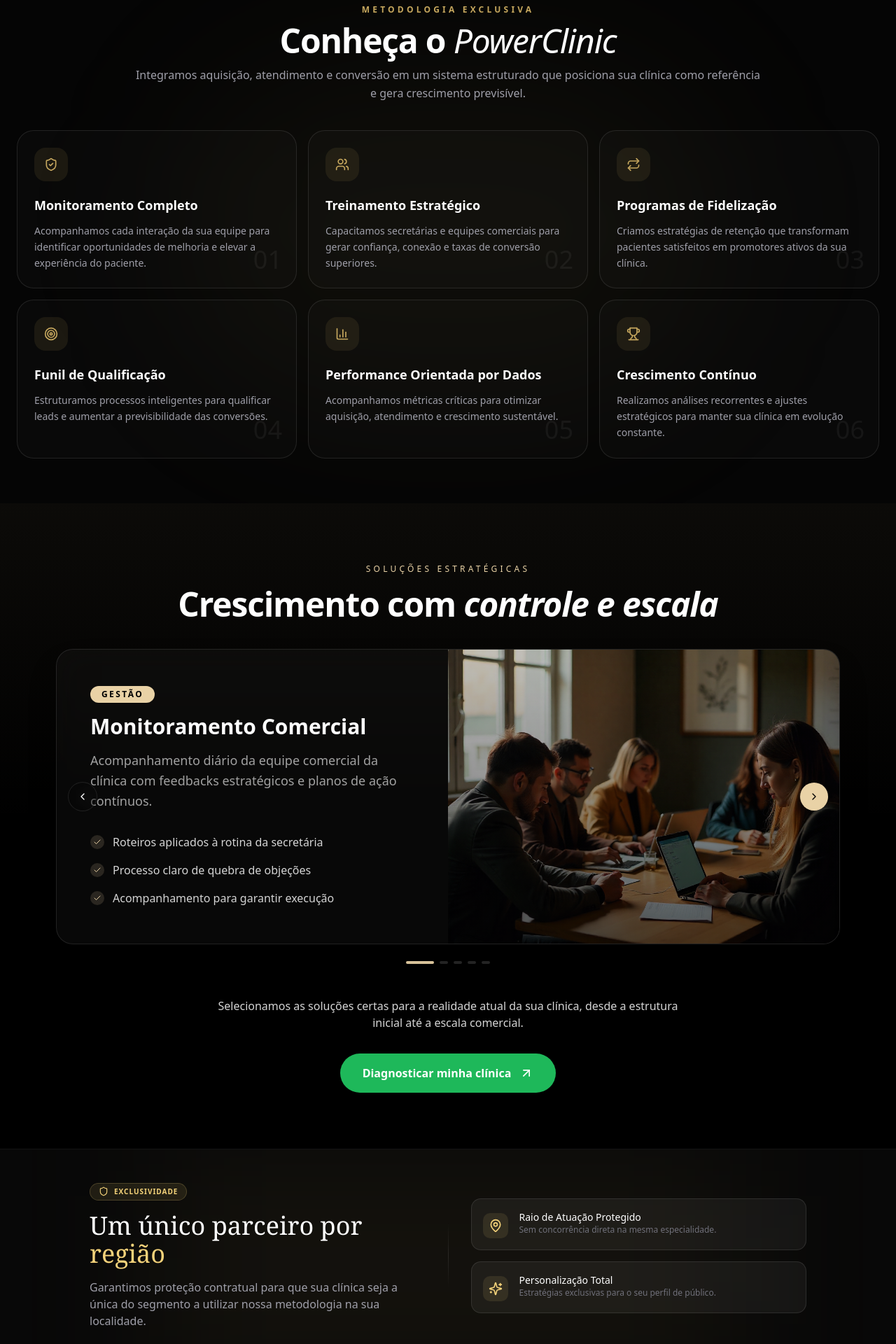
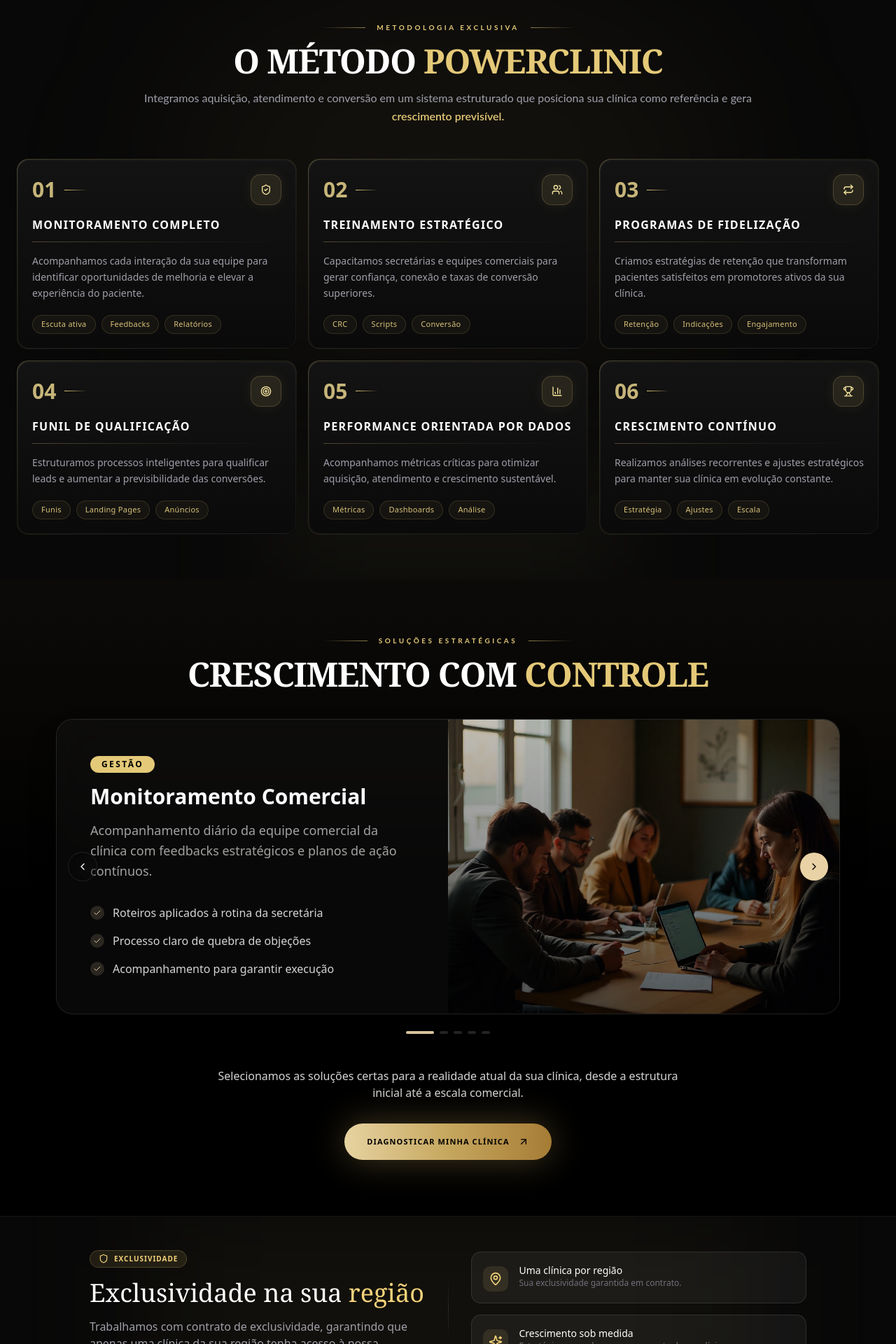
Before and after one commit to agenciabelmond/belmond, a Next.js app: page / in a window 1280 px wide. Shown: the part 780-2700 px from the top of the page at 70% size. Built offline with nearby package versions, Linux system fonts and the light colour scheme.

Commit message:
segunda seção

```diff
--- a/components/exclusivity-banner.tsx
+++ b/components/exclusivity-banner.tsx
@@ -3,54 +3,71 @@ import { Shield, MapPin, Sparkles } from "lucide-react";
 export function ExclusivityBanner() {
   return (
     <section className="py-12 bg-[#080808] border-y border-white/5 relative overflow-hidden">
-      {/* Glow de fundo sutil para não ficar chapado */}
       <div className="absolute top-1/2 left-1/2 -translate-x-1/2 -translate-y-1/2 w-2/3 h-full bg-[#F4D27A]/5 blur-[100px] pointer-events-none" />
 
       <div className="container mx-auto px-4 relative z-10">
         <div className="max-w-5xl mx-auto">
+          <div className="flex flex-col md:flex-row items-center gap-8">
 
-          <div className="flex flex-col md:flex-row items-center gap-8 mb-10">
+            {/* Texto principal */}
             <div className="flex-1 text-center md:text-left">
               <div className="inline-flex items-center gap-2 px-3 py-1 rounded-full bg-[#F4D27A]/10 border border-[#F4D27A]/20 mb-4">
                 <Shield className="w-3.5 h-3.5 text-[#F4D27A]" />
-                <span className="text-[10px] uppercase tracking-widest font-bold text-[#F4D27A]">Exclusividade</span>
+                <span className="text-[10px] uppercase tracking-widest font-bold text-[#F4D27A]">
+                  Exclusividade
+                </span>
               </div>
+
               <h2 className="text-3xl md:text-4xl font-serif text-white mb-4">
-                Um único parceiro por <span className="text-[#F4D27A]">região</span>
+                Exclusividade na sua{" "}
+                <span className="text-[#F4D27A]">região</span>
               </h2>
+
               <p className="text-zinc-400 text-sm md:text-base max-w-xl">
-                Garantimos proteção contratual para que sua clínica seja a única do segmento a utilizar nossa metodologia na sua localidade.
+                Trabalhamos com contrato de exclusividade, garantindo que
+                apenas uma clínica da sua região tenha acesso à nossa
+                metodologia.
               </p>
             </div>
 
+            {/* Divisor */}
             <div className="hidden md:block w-px h-24 bg-gradient-to-b from-transparent via-white/10 to-transparent" />
 
+            {/* Cards */}
             <div className="flex-1 grid grid-cols-1 gap-4 w-full">
-              {/* Item 1 */}
+
               <div className="flex items-start gap-4 p-4 rounded-xl bg-white/5 border border-white/10 hover:border-[#F4D27A]/30 transition-colors">
                 <div className="mt-1 bg-[#F4D27A]/10 p-2 rounded-lg text-[#F4D27A]">
                   <MapPin className="w-5 h-5" />
                 </div>
+
                 <div>
-                  <h3 className="text-white font-medium text-sm">Raio de Atuação Protegido</h3>
-                  <p className="text-zinc-500 text-xs">Sem concorrência direta na mesma especialidade.</p>
+                  <h3 className="text-white font-medium text-sm">
+                    Uma clínica por região
+                  </h3>
+                  <p className="text-zinc-500 text-xs">
+                    Sua exclusividade garantida em contrato.
+                  </p>
                 </div>
               </div>
 
-              {/* Item 2 */}
               <div className="flex items-start gap-4 p-4 rounded-xl bg-white/5 border border-white/10 hover:border-[#F4D27A]/30 transition-colors">
                 <div className="mt-1 bg-[#F4D27A]/10 p-2 rounded-lg text-[#F4D27A]">
                   <Sparkles className="w-5 h-5" />
                 </div>
+
                 <div>
-                  <h3 className="text-white font-medium text-sm">Personalização Total</h3>
-                  <p className="text-zinc-500 text-xs">Estratégias exclusivas para o seu perfil de público.</p>
+                  <h3 className="text-white font-medium text-sm">
+                    Crescimento sob medida
+                  </h3>
+                  <p className="text-zinc-500 text-xs">
+                    Estratégias pensadas para o momento da sua clínica.
+                  </p>
                 </div>
               </div>
+
             </div>
           </div>
-
-
         </div>
       </div>
     </section>
--- a/components/powerclinic.tsx
+++ b/components/powerclinic.tsx
@@ -12,40 +12,52 @@ import {
 
 const features = [
   {
+    number: "01",
     title: "Monitoramento Completo",
     description:
       "Acompanhamos cada interação da sua equipe para identificar oportunidades de melhoria e elevar a experiência do paciente.",
     icon: ShieldCheck,
+    tags: ["Escuta ativa", "Feedbacks", "Relatórios"],
   },
   {
+    number: "02",
     title: "Treinamento Estratégico",
     description:
       "Capacitamos secretárias e equipes comerciais para gerar confiança, conexão e taxas de conversão superiores.",
     icon: Users,
+    tags: ["CRC", "Scripts", "Conversão"],
   },
   {
+    number: "03",
     title: "Programas de Fidelização",
     description:
       "Criamos estratégias de retenção que transformam pacientes satisfeitos em promotores ativos da sua clínica.",
     icon: Repeat,
+    tags: ["Retenção", "Indicações", "Engajamento"],
   },
   {
+    number: "04",
     title: "Funil de Qualificação",
     description:
       "Estruturamos processos inteligentes para qualificar leads e aumentar a previsibilidade das conversões.",
     icon: Target,
+    tags: ["Funis", "Landing Pages", "Anúncios"],
   },
   {
+    number: "05",
     title: "Performance Orientada por Dados",
     description:
       "Acompanhamos métricas críticas para otimizar aquisição, atendimento e crescimento sustentável.",
     icon: BarChart3,
+    tags: ["Métricas", "Dashboards", "Análise"],
   },
   {
+    number: "06",
     title: "Crescimento Contínuo",
     description:
       "Realizamos análises recorrentes e ajustes estratégicos para manter sua clínica em evolução constante.",
     icon: Trophy,
+    tags: ["Estratégia", "Ajustes", "Escala"],
   },
 ];
 
@@ -53,9 +65,7 @@ const containerVariants = {
   hidden: { opacity: 0 },
   visible: {
     opacity: 1,
-    transition: {
-      staggerChildren: 0.1,
-    },
+    transition: { staggerChildren: 0.08 },
   },
 };
 
@@ -64,45 +74,67 @@ const itemVariants = {
   visible: {
     opacity: 1,
     y: 0,
-    transition: {
-      duration: 0.4,
-    },
+    transition: { duration: 0.45 },
   },
 };
+
+function Divider({ children }: { children: React.ReactNode }) {
+  return (
+    <div className="flex items-center justify-center gap-4 w-full">
+      <div className="h-px w-16 bg-gradient-to-r from-transparent to-[#E4C978]/60" />
+
+      <span
+        className="text-[10px] font-bold tracking-[0.35em] text-[#E4C978] uppercase"
+        style={{ fontFamily: "'Lato', sans-serif" }}
+      >
+        {children}
+      </span>
+
+      <div className="h-px w-16 bg-gradient-to-l from-transparent to-[#E4C978]/60" />
+    </div>
+  );
+}
 
 export default function MethodologySection() {
   return (
     <section
       id="metodo"
-      className="relative -mt-10 md:-mt-16 overflow-hidden bg-[#050505] px-6 py-16 text-white"
+      className="relative -mt-4 md:-mt-8 overflow-hidden bg-[#080808] px-6 py-16 text-white"
     >
-      {/* Glow background */}
-      <div className="absolute left-1/2 top-1/2 h-[500px] w-[800px] -translate-x-1/2 -translate-y-1/2 rounded-full bg-[#C6A75E]/5 blur-[120px]" />
+      <div className="pointer-events-none absolute inset-0">
+        <div className="absolute left-1/2 top-1/3 h-[500px] w-[800px] -translate-x-1/2 -translate-y-1/2 rounded-full bg-[#E4C978]/5 blur-[130px]" />
+        <div className="absolute bottom-0 left-1/2 h-[180px] w-[500px] -translate-x-1/2 bg-[#EED48F]/6 blur-[80px]" />
+      </div>
 
       <div className="relative z-10 mx-auto max-w-7xl">
-        {/* Header */}
         <motion.div
           initial={{ opacity: 0, y: 20 }}
           whileInView={{ opacity: 1, y: 0 }}
           viewport={{ once: true }}
-          className="mx-auto mb-10 max-w-4xl space-y-3 text-center"
+          transition={{ duration: 0.5 }}
+          className="mx-auto mb-12 max-w-4xl space-y-4 text-center"
         >
-          <span className="inline-block text-xs font-semibold uppercase tracking-[0.35em] text-[#C6A75E]">
-            Metodologia Exclusiva
-          </span>
+          <Divider>Metodologia Exclusiva</Divider>
 
-          <h2 className="text-3xl font-bold tracking-tight md:text-5xl">
-            Conheça o <span className="italic font-light">PowerClinic</span>
+          <h2
+            className="text-3xl font-black leading-none tracking-tight md:text-5xl"
+            style={{ fontFamily: "'Playfair Display', Georgia, serif" }}
+          >
+            O MÉTODO <span className="text-[#E4C978]">POWERCLINIC</span>
           </h2>
 
-          <p className="text-sm leading-relaxed text-zinc-400 md:text-base">
+          <p
+            className="text-sm leading-relaxed text-zinc-400 md:text-base"
+            style={{ fontFamily: "'Lato', sans-serif" }}
+          >
             Integramos aquisição, atendimento e conversão em um sistema
-            estruturado que posiciona sua clínica como referência e gera
+            estruturado que posiciona sua clínica como referência e gera{' '}
+            <span className="font-semibold text-[#E4C978]">
               crescimento previsível.
+            </span>
           </p>
         </motion.div>
 
-        {/* Grid */}
         <motion.div
           variants={containerVariants}
           initial="hidden"
@@ -110,37 +142,62 @@ export default function MethodologySection() {
           viewport={{ once: true }}
           className="grid gap-4 md:grid-cols-2 lg:grid-cols-3"
         >
-          {features.map(({ title, description, icon: Icon }, index) => (
+          {features.map(({ number, title, description, icon: Icon, tags }) => (
             <motion.div
               key={title}
               variants={itemVariants}
-              whileHover={{ y: -6 }}
-              className="group relative overflow-hidden rounded-3xl border border-white/10 bg-white/[0.02] p-6 transition-all duration-500 hover:border-[#C6A75E]/40 hover:bg-white/[0.04]"
+              whileHover={{ y: -6, scale: 1.015 }}
+              transition={{ duration: 0.35 }}
+              className="group relative flex flex-col overflow-hidden rounded-2xl p-[1px]"
             >
-              {/* hover glow */}
-              <div className="absolute inset-0 bg-gradient-to-br from-[#C6A75E]/5 to-transparent opacity-0 transition-opacity duration-500 group-hover:opacity-100" />
+              <div className="absolute inset-0 rounded-2xl bg-gradient-to-br from-[#F8E7A1]/40 via-[#E4C978]/15 to-transparent opacity-80 transition-all duration-500 group-hover:opacity-100" />
 
-              <div className="relative z-10">
-                {/* Icon */}
-                <div className="mb-5 flex h-12 w-12 items-center justify-center rounded-2xl bg-[#C6A75E]/10 transition-transform duration-500 group-hover:scale-110">
-                  <Icon className="h-5 w-5 text-[#C6A75E]" />
+              <div
+                className="relative z-10 flex h-full flex-col rounded-2xl border border-white/5 bg-gradient-to-b from-[#131313] to-[#0A0A0A] p-5 backdrop-blur-xl"
+                style={{
+                  boxShadow:
+                    '0 8px 40px rgba(0,0,0,0.45), inset 0 1px 0 rgba(255,255,255,0.04)',
+                }}
+              >
+                <div className="absolute inset-0 bg-gradient-to-br from-[#E4C978]/[0.07] via-transparent to-transparent opacity-0 transition-opacity duration-500 group-hover:opacity-100" />
+
+                <div className="relative z-10 flex h-full flex-col">
+                  <div className="mb-4 flex items-center justify-between">
+                    <div className="flex items-center gap-3">
+                      <span className="text-3xl font-semibold text-[#F4DE93]/80">
+                        {number}
+                      </span>
+
+                      <div className="h-px w-8 bg-gradient-to-r from-[#E4C978] to-transparent" />
                     </div>
 
-                {/* Title */}
-                <h3 className="mb-3 text-lg font-semibold text-white transition-colors group-hover:text-[#E7D3A1]">
-                  {title}
+                    <div className="flex h-11 w-11 items-center justify-center rounded-xl border border-[#E4C978]/20 bg-[#E4C978]/10 shadow-[0_0_20px_rgba(228,201,120,0.08)] transition-all duration-300 group-hover:scale-110 group-hover:bg-[#E4C978]/15">
+                      <Icon className="h-4 w-4 text-[#F8E7A1]" />
+                    </div>
+                  </div>
+
+                  <h3 className="mb-3 text-base font-black tracking-[0.08em] text-white transition-colors group-hover:text-[#F8E7A1]">
+                    {title.toUpperCase()}
                   </h3>
 
-                {/* Description */}
-                <p className="text-sm leading-relaxed text-zinc-400">
+                  <div className="mb-4 h-px w-full bg-gradient-to-r from-[#E4C978]/30 via-[#E4C978]/10 to-transparent" />
+
+                  <p className="mb-5 flex-1 text-sm leading-relaxed text-zinc-400 transition-colors group-hover:text-zinc-300">
                     {description}
                   </p>
+
+                  <div className="flex flex-wrap gap-2">
+                    {tags.map((tag) => (
+                      <span
+                        key={tag}
+                        className="rounded-full border border-[#E4C978]/15 bg-[#E4C978]/5 px-3 py-1 text-[11px] tracking-wide text-[#D8C27A]"
+                      >
+                        {tag}
+                      </span>
+                    ))}
                   </div>
-
-              {/* index */}
-              <span className="absolute bottom-5 right-5 text-4xl font-light text-white/5 transition-all duration-500 group-hover:text-[#C6A75E]/10">
-                {String(index + 1).padStart(2, "0")}
-              </span>
+                </div>
+              </div>
             </motion.div>
           ))}
         </motion.div>
--- a/components/results.tsx
+++ b/components/results.tsx
@@ -90,12 +90,26 @@ export default function Results() {
 
       <div className="container relative z-10 mx-auto max-w-6xl px-4">
         <header className="mb-10 text-center">
-          <span className="text-xs font-medium uppercase tracking-[0.35em] text-[#e9d2a6]">
+          <div className="flex items-center justify-center gap-4 w-full">
+  <div className="h-px w-16 bg-gradient-to-r from-transparent to-[#E4C978]/60" />
+
+  <span
+    className="text-[10px] font-bold tracking-[0.35em] text-[#E4C978] uppercase"
+    style={{ fontFamily: "'Lato', sans-serif" }}
+  >
     Soluções Estratégicas
   </span>
 
-          <h2 className="mt-4 text-3xl font-semibold tracking-tight text-white md:text-5xl">
-            Crescimento com <span className="italic">controle e escala</span>
+  <div className="h-px w-16 bg-gradient-to-l from-transparent to-[#E4C978]/60" />
+</div>
+
+          <h2
+  className="mt-4 text-3xl font-black tracking-tight text-white md:text-5xl"
+  style={{
+    fontFamily: "'Playfair Display', Georgia, serif",
+  }}
+>
+  CRESCIMENTO COM  <span className=" text-[#E4C978]">CONTROLE</span>
 </h2>
         </header>
 
@@ -144,7 +158,7 @@ export default function Results() {
             >
               <div className="flex flex-col justify-center p-8 md:p-12">
 
-                <span className="mb-4 w-fit rounded-full bg-[#e9d2a6] px-4 py-1 text-xs font-semibold uppercase tracking-[0.2em] text-black">
+                <span className="mb-4 w-fit rounded-full bg-[#E4C978] px-4 py-1 text-xs font-semibold uppercase tracking-[0.2em] text-black">
                   {activeSlide.tag}
                 </span>
 
@@ -229,10 +243,16 @@ export default function Results() {
   href="https://wa.me/+55555391685956?text=Ol%C3%A1!%20Vim%20pelo%20site%20e%20gostaria%20de%20mais%20informa%C3%A7%C3%B5es."
   target="_blank"
   rel="noopener noreferrer"
-            className="mt-8 inline-flex items-center gap-3 rounded-full bg-[#1EB85A] px-8 py-4 font-semibold text-white transition hover:-translate-y-1"
+  className="group relative mt-8 inline-flex h-[52px] items-center justify-center gap-3 overflow-hidden rounded-full bg-gradient-to-r from-[#E7D3A1] via-[#C6A75E] to-[#A67C35] px-8 text-[11px] font-bold uppercase tracking-[0.1em] text-black shadow-[0_0_50px_rgba(198,167,94,0.35)] transition-all duration-300 hover:scale-[1.03]"
 >
+  {/* brilho animado */}
+  <span className="absolute inset-0 -translate-x-full bg-gradient-to-r from-transparent via-white/20 to-transparent transition-transform duration-1000 group-hover:translate-x-full" />
+
+  <span className="relative z-10">
     Diagnosticar minha clínica
-            <ArrowUpRight className="h-5 w-5" />
+  </span>
+
+  <ArrowUpRight className="relative z-10 h-4 w-4 transition-transform duration-300 group-hover:translate-x-1 group-hover:-translate-y-1" />
 </a>
         </div>
       </div>
```
Also changed, not shown: app/globals.css (+9 -0 lines), components/hero.tsx (+23 -5 lines), components/testimonials.tsx (+16 -6 lines), components/training-section.tsx (+27 -23 lines). Lines whose indentation alone changed are shown as unchanged.
